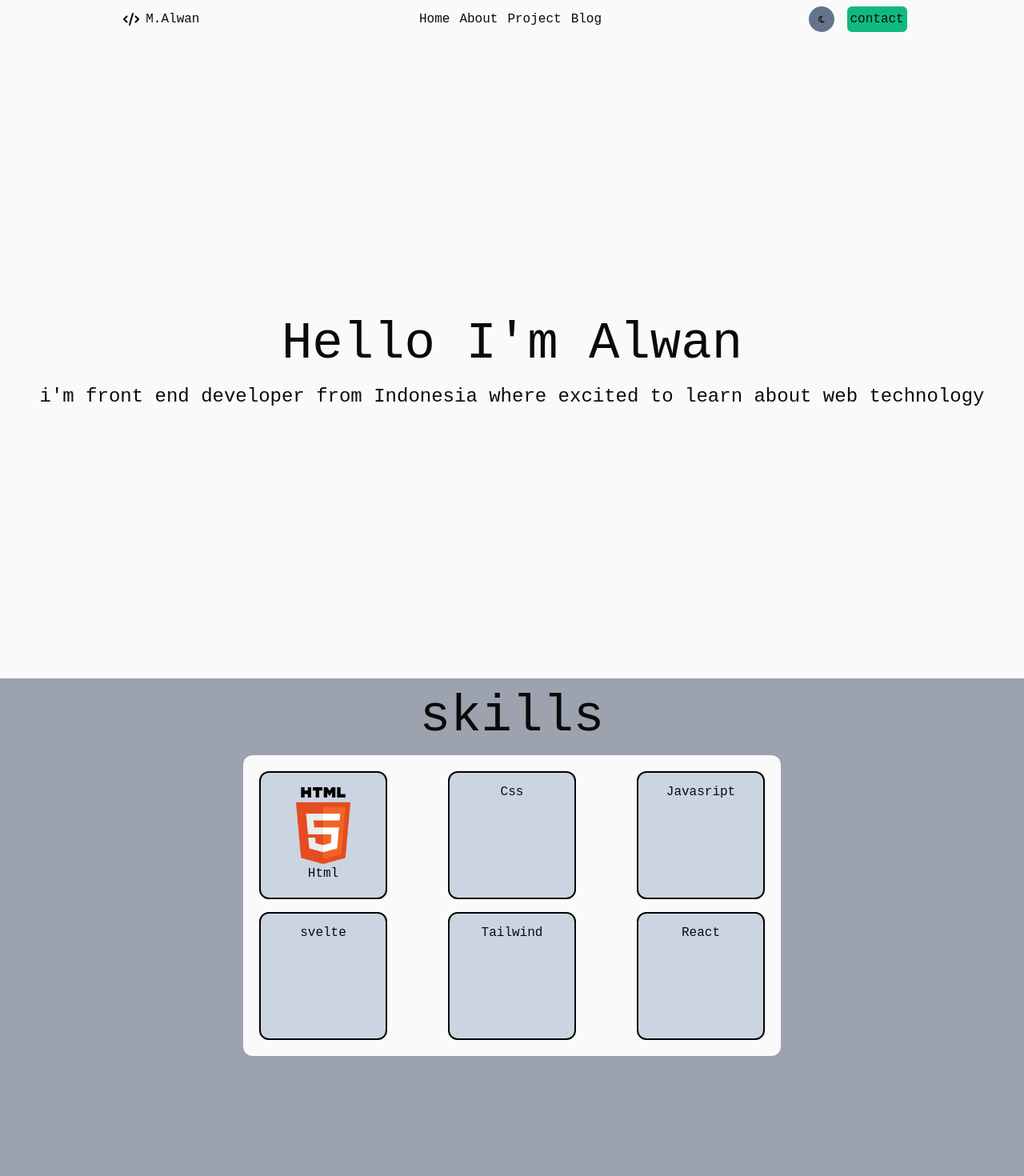
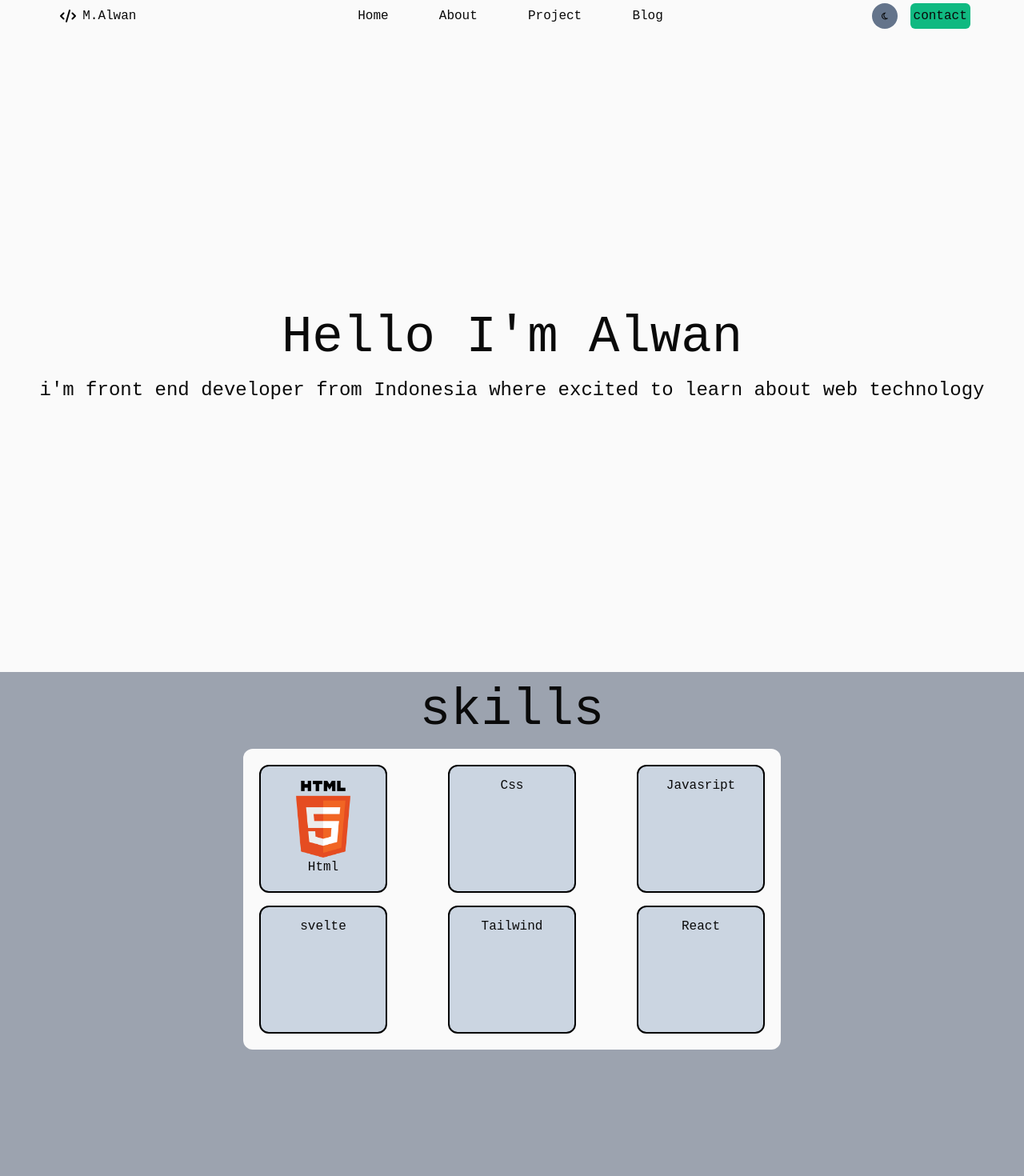
Before and after one commit to MuhammadAlwan30/Portfolio, a SvelteKit app: page / in a window 1280 px wide. Shown: the top 1470 px of the page at 80% size. Built offline with nearby package versions, Linux system fonts and the light colour scheme.

Commit message:
add navigation

```diff
--- a/src/app.html
+++ b/src/app.html
@@ -9,7 +9,9 @@
 	</head>
 	<body data-sveltekit-preload-data="hover">
 		<!-- <div style="display: contents"> -->
-			%sveltekit.body%
+			<div style="display: contents;">
+				%sveltekit.body%
+			</div>
 		<!-- </div> -->
 	</body>
 </html>
--- a/src/routes/+page.svelte
+++ b/src/routes/+page.svelte
@@ -1,27 +1,50 @@
 <script>
-import "../app.css"
-import Dark from "./components/dark.svelte";
+	import { HtmlTag } from 'svelte/internal';
+    import '../app.css';
+    import Dark from './components/dark.svelte';
+    // @ts-ignore
+	let count = 0;
+	function handleClick(){
+		const menu = document.querySelector('.nav-links')
+			menu?.classList.toggle("top-[9%]")
+		console.log(menu?.classList[16])
+	}
 </script>
+
 <body>
-    <header class="flex flex-column justify-between lg:justify-around items-center h-1/4 p-1 bg-solid">
-        <div id="logo" class="p-2 w-auto mx-2 flex cursor-pointer"><img src="logo.svg" alt="logoimage" srcset="" class="mx-2">M.Alwan</div>
-        <nav class="lg:w-60 hidden md:block lg:block">
-            <ul class="flex w-full justify-between">
-                <li class="inline-block hover:border-black border-2 border-transparent rounded-md p-1"><a href="#home">Home</a></li>
-                <li class="inline-block hover:border-black border-2 border-transparent rounded-md p-1"><a href="#about">About</a></li>
-                <li class="inline-block hover:border-black border-2 border-transparent rounded-md p-1"><a href="#Project">Project</a></li>
-                <li class="inline-block hover:border-black border-2 border-transparent rounded-md p-1"><a href="blog">Blog</a></li>
+	<header class="bg-solid" id="head">
+		<nav class="flex justify-between items-center w-[92%] mx-auto">
+			<div id="logo" class="p-2 w-auto mx-2 flex cursor-pointer">
+				<img src="logo.svg" alt="logoimage" srcset="" class="mx-2" />M.Alwan
+			</div>
+			<div class="nav-links absolute md:static bg-solid min-h-[60vh] md:min-h-fit left-0 top-[-100%] w-full md:w-auto flex items-center px-5 transition-all duration-500">
+				<ul class="flex md:flex-row flex-col md:items-center md:gap-[4vw] gap-8">
+					<li class="inline-block hover:border-black border-2 border-transparent rounded-md p-1">
+						<a href="#home">Home</a>
+					</li>
+					<li class="inline-block hover:border-black border-2 border-transparent rounded-md p-1">
+						<a href="#about">About</a>
+					</li>
+					<li class="inline-block hover:border-black border-2 border-transparent rounded-md p-1">
+						<a href="#Project">Project</a>
+					</li>
+					<li class="inline-block hover:border-black border-2 border-transparent rounded-md p-1">
+						<a href="blog">Blog</a>
+					</li>
 				</ul>
-        </nav>
+			</div>
 			<div id="contact" class="hidden md:flex md:justify-center">
-            <button class="bg-slate-500 p-2 rounded-full hover:bg-red-800 w-8 h-8"><img src="/moon.svg" class="block ml-auto mr-auto w-1/2" alt="dark mode on"/></button>
+				<button class="bg-slate-500 p-2 rounded-full hover:bg-red-800 w-8 h-8">
+                    <img src="/moon.svg" class="block ml-auto mr-auto w-1/2" alt="dark mode on" /></button>
 				<a href="https://twitter.com/Cloudysdev" target="_blank" rel="noopener noreferrer">
 					<button class="mx-4 bg-emerald-500 rounded-md p-1">contact</button>
 				</a>
 			</div>
-        <div class="navbar block md:hidden lg:hidden m-3" id="navbar-button">
-            <img src="bars-solid.svg" alt="click to navigate" width="16px">
+			<!-- svelte-ignore a11y-click-events-have-key-events -->
+			<div class="navbar block md:hidden lg:hidden m-3 cursor-pointer" id="navbar-button" on:click={handleClick}>
+				<img src="bars-solid.svg" alt="click to navigate" width="16px" />
 			</div>
+		</nav>
 	</header>
 
 	<!-- main area -->
@@ -33,30 +56,62 @@ import Dark from "./components/dark.svelte";
 	</section>
 
 	<!-- skill section -->
-    <section class="min-h-screen block bg-gray-400">
+	<section class="min-h-[110vh] block bg-gray-400">
 		<h1 class="text-center">skills</h1>
-        <div class="card-container m-auto mb-32 p-3 w-full max-w-2xl h-auto bg-solid flex justify-between flex-wrap rounded-xl">
-            <div class="card-content w-40 h-40 bg-slate-300 flex flex-col p-3 m-2 justify-center border-2 border-black items-center rounded-xl hover:bg-blue-500 transition-colors duration-300">
-                <div class="w-16 h-16 md:w-24 md:h-24"><img src="html-logo.png" alt="html logo" srcset=""></div>
+		<div
+			class="card-container m-auto mb-32 p-3 w-full max-w-2xl h-auto bg-solid flex justify-between flex-wrap rounded-xl">
+			<div
+				class="card-content w-40 h-40 bg-slate-300 flex flex-col p-3 m-2 justify-center border-2 border-black items-center rounded-xl hover:bg-blue-500 transition-colors duration-300"
+			>
+				<div class="w-16 h-16 md:w-24 md:h-24">
+					<img src="html-logo.png" alt="html logo" srcset="" />
+				</div>
 				<div class="text-center">Html</div>
 			</div>
-            <div class="card-content w-40 h-40 bg-slate-300 flex flex-col p-3 m-2 border-2 border-black items-center hover:bg-blue-500 duration-300 rounded-xl">Css</div>
-            <div class="card-content w-40 h-40 bg-slate-300 flex flex-col p-3 m-2 border-2 border-black items-center hover:bg-blue-500 duration-300 rounded-xl">Javasript</div>
-            <div class="card-content w-40 h-40 bg-slate-300 flex flex-col p-3 m-2 border-2 border-black items-center hover:bg-blue-500 duration-300 rounded-xl">svelte</div>
-            <div class="card-content w-40 h-40 bg-slate-300 flex flex-col p-3 m-2 border-2 border-black items-center hover:bg-blue-500 duration-300 rounded-xl">Tailwind</div>
-            <div class="card-content w-40 h-40 bg-slate-300 flex flex-col p-3 m-2 border-2 border-black items-center hover:bg-blue-500 duration-300 rounded-xl">React</div>
+			<div
+				class="card-content w-40 h-40 bg-slate-300 flex flex-col p-3 m-2 border-2 border-black items-center hover:bg-blue-500 duration-300 rounded-xl"
+			>
+				Css
+			</div>
+			<div
+				class="card-content w-40 h-40 bg-slate-300 flex flex-col p-3 m-2 border-2 border-black items-center hover:bg-blue-500 duration-300 rounded-xl"
+			>
+				Javasript
+			</div>
+			<div
+				class="card-content w-40 h-40 bg-slate-300 flex flex-col p-3 m-2 border-2 border-black items-center hover:bg-blue-500 duration-300 rounded-xl"
+			>
+				svelte
+			</div>
+			<div
+				class="card-content w-40 h-40 bg-slate-300 flex flex-col p-3 m-2 border-2 border-black items-center hover:bg-blue-500 duration-300 rounded-xl"
+			>
+				Tailwind
+			</div>
+			<div
+				class="card-content w-40 h-40 bg-slate-300 flex flex-col p-3 m-2 border-2 border-black items-center hover:bg-blue-500 duration-300 rounded-xl"
+			>
+				React
+			</div>
 		</div>
 	</section>
-    <footer class="block bg-sky-500 text-center border-t-2 border-black rounded-t-2xl -mt-3 p-3 h-12">&copy; 2023 by Muhammad Alwan</footer>
+
+	<section id="about" class="bg-emerald-400 h-[105vh] w-full block">
+		<h1 class="text-center">About</h1>
+	</section>
+	<footer class="block bg-sky-500 text-center border-t-2 border-black rounded-t-2xl -mt-3 p-3 h-12">
+		&copy; 2023 by Muhammad Alwan
+	</footer>
 </body>
+
 <style lang="postcss">
-    h1{
-        font-size:4rem;
+	h1 {
+		font-size: 4rem;
 	}
-    h2{
+	h2 {
 		font-size: 1.5em;
 	}
-    body{
-        font-family:"fira mono", monospace;
+	body {
+		font-family: 'fira mono', monospace;
 	}
 </style>
```
Lines whose indentation alone changed are shown as unchanged.
